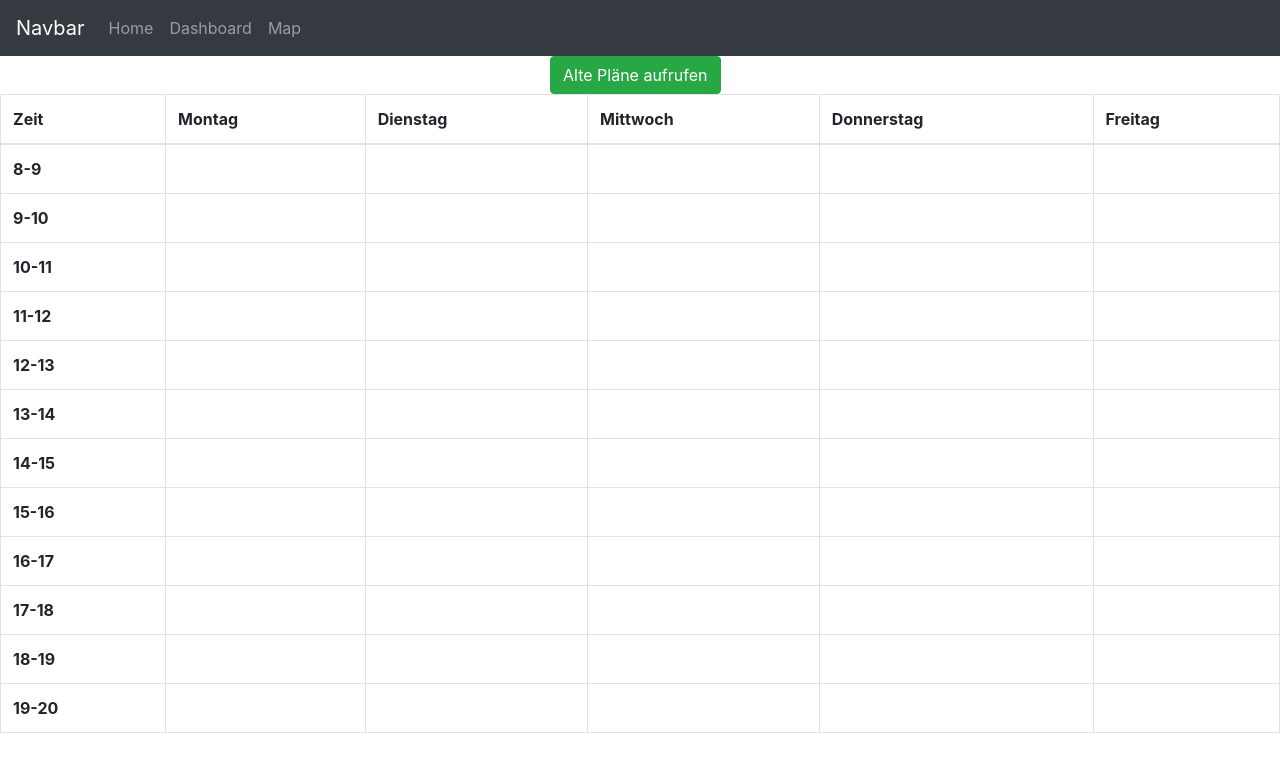
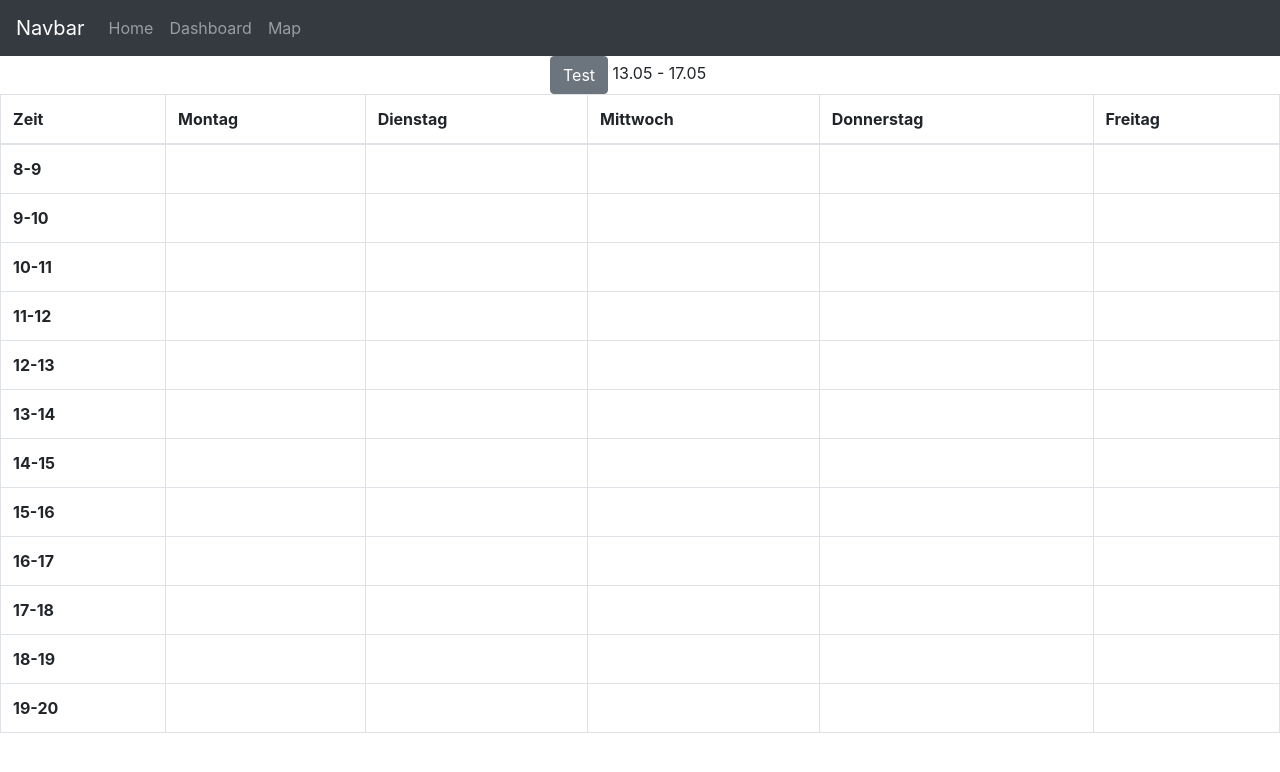
Before and after one commit to DevMert/BoDriveNPark, a React (Create React App) app: page / in a window 1280 px wide. Shown: the top 772 px of the page. Built offline with nearby package versions, Linux system fonts and the light colour scheme.

Commit message:
+OldPlans verändert

```diff
--- a/src/components/OldPlans.jsx
+++ b/src/components/OldPlans.jsx
@@ -19,12 +19,9 @@ export default class oldPlans extends Component {
             </Popover>
           }
         >
-          <Button variant="success">
-            <span class="glyphicon glyphicon-search" aria-hidden="true">
-              Alte Pläne aufrufen
-            </span>
-          </Button>
+          <Button variant="secondary"> Test </Button>
         </OverlayTrigger>
+        <span className="sm-2"> 13.05 - 17.05 </span>
       </div>
     );
   }
```
